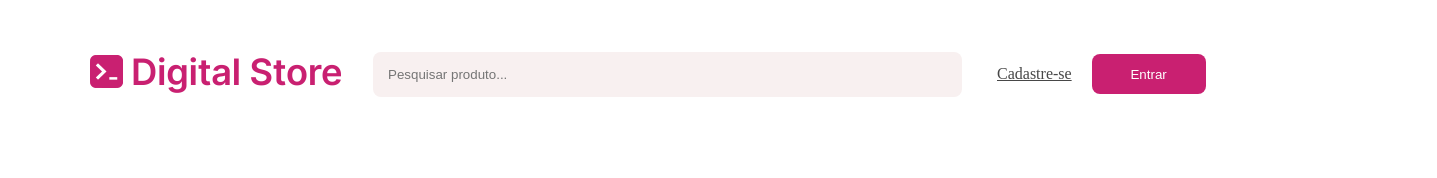
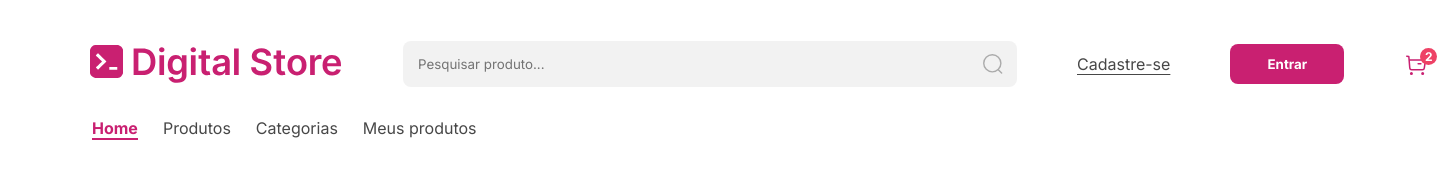
Before and after one commit to abrakkkkk/header-simples, a plain HTML site: page index.html in a window 1280 px wide. Shown: the whole page, 1437 px wide, since content can reach past the window. Drawn offline with Linux system fonts and the light colour scheme.

Commit message:
Estilizando Header e Melhorando o HTML

```diff
--- a/index.html
+++ b/index.html
@@ -1,35 +1,48 @@
 <!DOCTYPE html>
 <html lang="en">
+
 <head>
   <meta charset="UTF-8" />
   <meta name="viewport" content="width=device-width, initial-scale=1.0" />
   <title>Document</title>
   <link rel="stylesheet" href="./style.css" />
+  <link rel="preconnect" href="https://fonts.googleapis.com">
+  <link rel="preconnect" href="https://fonts.gstatic.com" crossorigin>
+  <link href="https://fonts.googleapis.com/css2?family=Inter:ital,opsz,wght@0,14..32,100..900;1,14..32,100..900&display=swap" rel="stylesheet">
 </head>
+
 <body>
   <header id="header">
     <div class="parte-cima">
       <div class="logo">
-          <img src="./logo.png" />
+        <img src="./logo.svg" />
       </div>
-
       <div class="barra-container">
-          <input
-            type="text"
-            class="barra-pesquisa"
-            placeholder="Pesquisar produto..."
-          />
+        <input type="text" class="barra-pesquisa" placeholder="Pesquisar produto..." />
+        <img src="./Search.svg" class="search-icon" alt="Lupa" />
       </div>
-
+      <div class="register">
         <p><a href="#">Cadastre-se</a></p>
-
+      </div>
       <div class="butao">
         <button class="botao-login">
           <a href="">Entrar</a>
         </button>
       </div>
+      <div>
+        <img src="./cart.svg" alt="">
+      </div>
+    </div>
 
+    <div class="parte-baixo">
+      <nav class="nav-bar">
+        <a class="active" href="#">Home</a>
+        <a href="#">Produtos</a>
+        <a href="#">Categorias</a>
+        <a href="#">Meus produtos</a>
+      </nav>
     </div>
   </header>
 </body>
+
 </html>
--- a/style.css
+++ b/style.css
@@ -1,46 +1,54 @@
 * {
-  margin: 0px;
-  padding: 0px;
+  margin: 0;
+  padding: 0;
+  font-family: "Inter", sans-serif;
 }
 
 .parte-cima {
   display: flex;
   align-items: center;
+  gap: 60px;
 }
 
 #header {
-  padding-top: 50px;
+  padding-top: 40px;
   padding-left: 90px;
-  /* border: 1px solid red; */
 }
 
 .logo img {
   width: 253px;
-  /* border: 1px solid red; */
 }
 
 .barra-pesquisa {
   width: 559px;
   padding: 15px;
-  background-color: #f8f0f0;
+  padding-right: 40px;
+  background-color: rgba(71, 71, 71, 0.07);
   border: none;
   border-radius: 8px;
 }
 
-.barra-container {
-  margin-left: 30px;
+.barra-pesquisa::placeholder {
+  color: #666666;
+  opacity: 0.9;
 }
 
-p a {
+.barra-container {
+  position: relative;
+  display: flex;
+  align-items: center;
+}
+
+.register a {
   font-size: 16px;
   line-height: 28px;
   margin-top: 15px;
-  margin-left: 35px;
   color: #474747;
+  white-space: nowrap;
+  text-underline-offset: 4px
 }
 
 .botao-login {
-  margin-left: 20px;
   width: 114px;
   height: 40px;
   border-radius: 8px;
@@ -51,4 +59,32 @@ p a {
 .botao-login a {
   color: white;
   text-decoration: none;
+  font-weight: bold;
 }
+
+.search-icon {
+  position: absolute;
+  left: 580px;
+  width: 20px;
+  opacity: 0.5;
+}
+
+.nav-bar {
+  display: flex;
+  gap: 25px;
+  padding-top: 30px;
+  padding-left: 2px;
+}
+
+.nav-bar a {
+  font-size: 16px;
+  text-decoration: none;
+  color: #474747;
+  font-weight: 400px;
+}
+
+.nav-bar a.active {
+  color: #c92071;
+  border-bottom: 2px solid #c92071;
+  font-weight: 700;
+}
```
Also changed, not shown: Search.svg (added), cart.svg (added), logo.png (deleted), logo.svg (added). Lines whose indentation alone changed are shown as unchanged.
